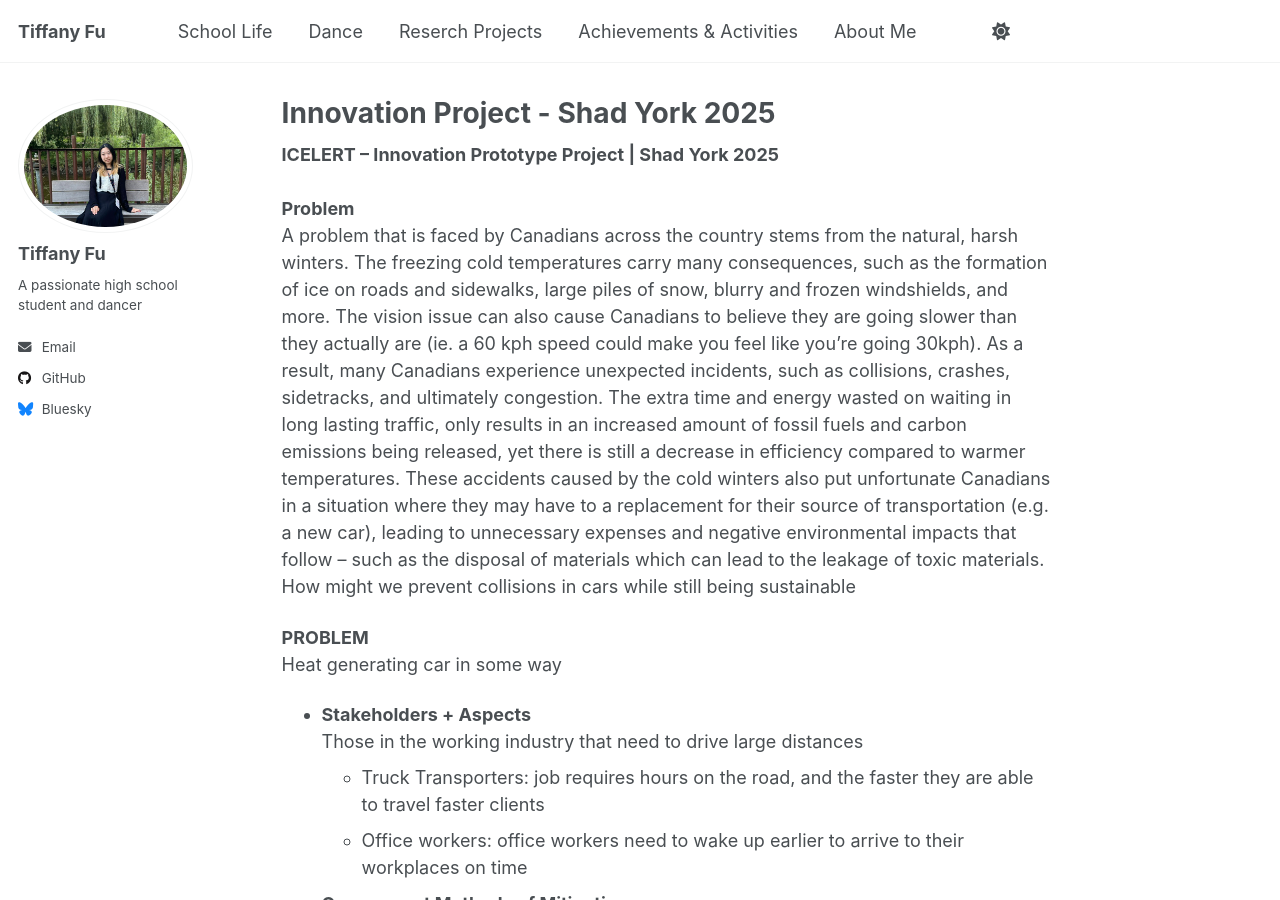
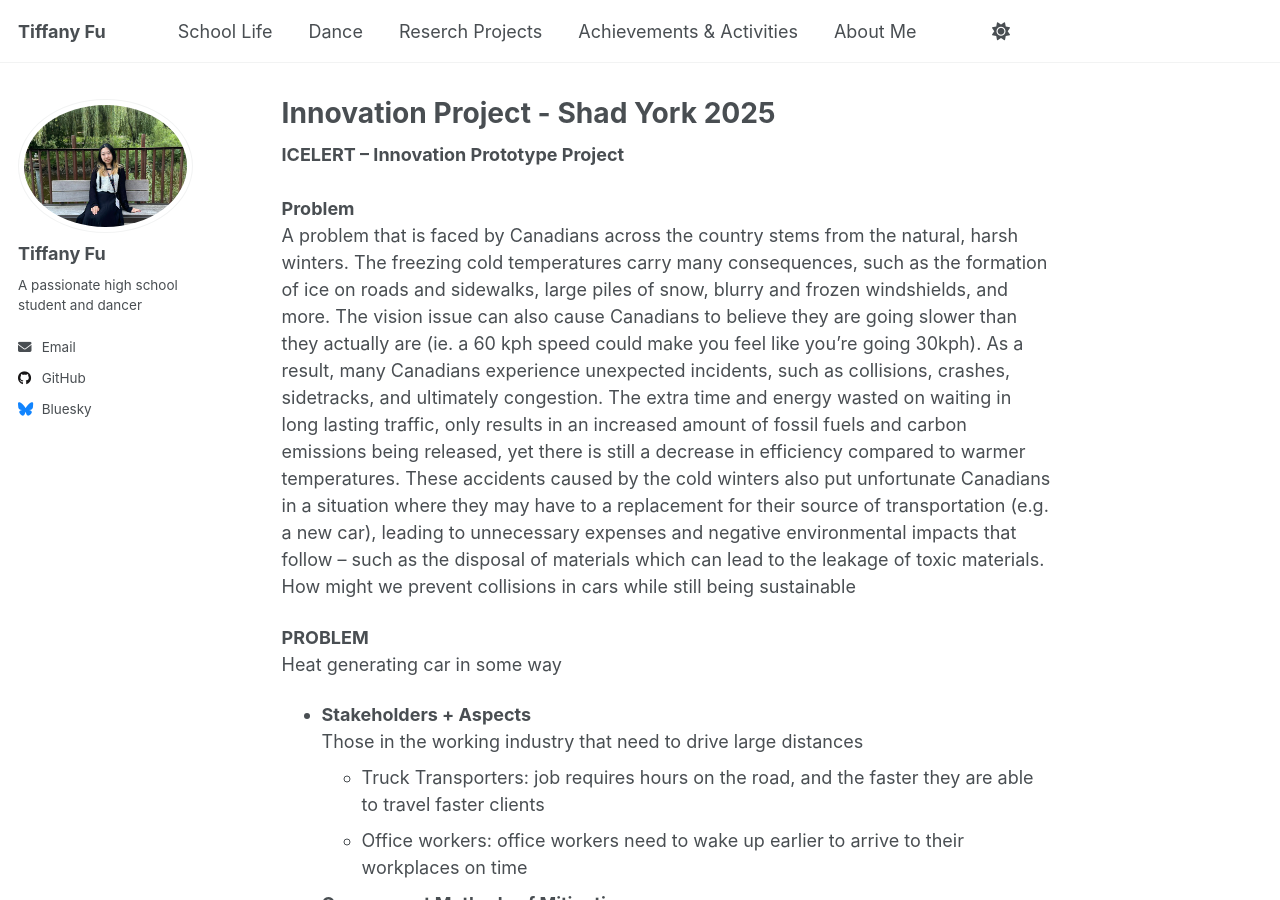
Before and after one commit to TiffanyJTFu/TiffanyFu, a Jekyll site: the page built from _teaching/InnovationProject.md, in a window 1280 px wide and 900 px high. Built offline with Jekyll 4.4.1, drawn with Linux system fonts in a browser that asks for light colours; a script that is not in the unit is left out.

Commit message:
Update InnovationProject.md

```diff
--- a/_teaching/InnovationProject.md
+++ b/_teaching/InnovationProject.md
@@ -5,7 +5,7 @@ type: ""
 permalink: /teaching/InnovationProject
 paperurl: 'https://tiffanyjtfu.github.io/TiffanyFu/files/ICELERT - Business Plan.pdf'
 ---
-**ICELERT – Innovation Prototype Project | Shad York 2025**
+**ICELERT – Innovation Prototype Project**
 <br><br>**Problem**
 <br>A problem that is faced by Canadians across the country stems from the natural, harsh winters. The freezing cold temperatures carry many consequences, such as the formation of ice on roads and sidewalks, large piles of snow, blurry and frozen windshields, and more. The vision issue can also cause Canadians to believe they are going slower than they actually are (ie. a 60 kph speed could make you feel like you’re going 30kph). As a result, many Canadians experience unexpected incidents, such as collisions, crashes, sidetracks, and ultimately congestion. The extra time and energy wasted on waiting in long lasting traffic, only results in an increased amount of fossil fuels and carbon emissions being released, yet there is still a decrease in efficiency compared to warmer temperatures. These accidents caused by the cold winters also put unfortunate Canadians in a situation where they may have to a replacement for their source of transportation (e.g. a new car), leading to unnecessary expenses and negative environmental impacts that follow – such as the disposal of materials which can lead to the leakage of toxic materials.
 <br>How might we prevent collisions in cars while still being sustainable
```
